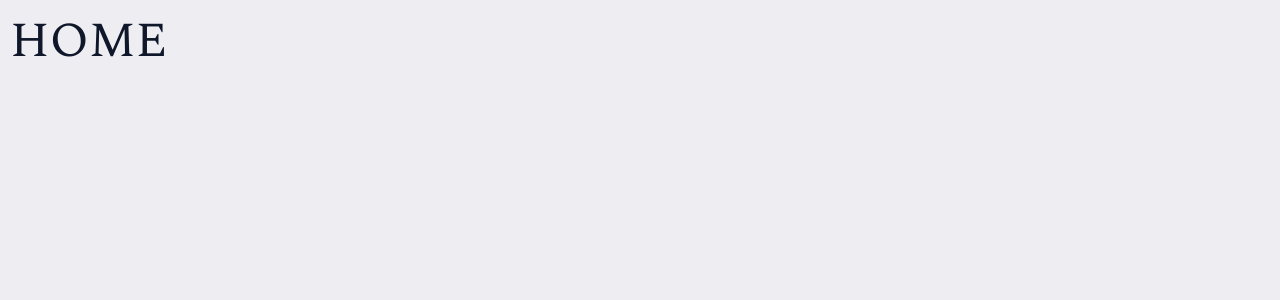
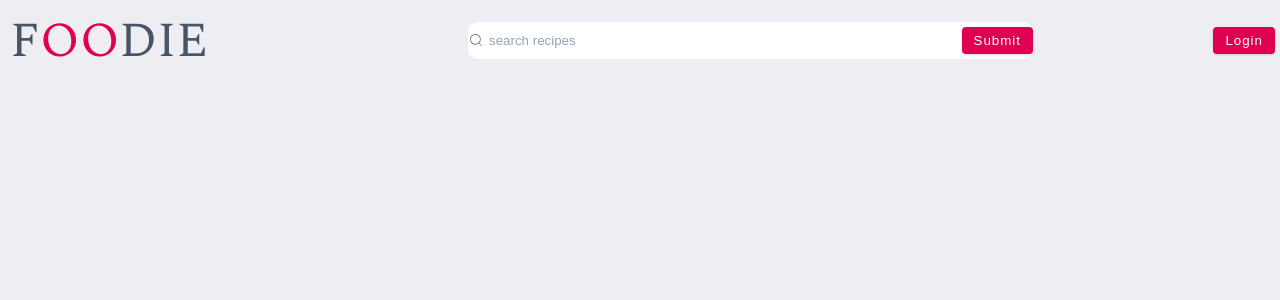
Before and after one commit to ozi-sadiq-kasai/Foodie, a React (Vite) app in the folder client/: page / in a window 1280 px wide. Shown: the top 300 px of the page. Built offline with nearby package versions, Linux system fonts and the light colour scheme.

Commit message:
Home navigation worked on

```diff
--- a/client/src/App.jsx
+++ b/client/src/App.jsx
@@ -1,6 +1,6 @@
 import Register from './components/register/Register'
 import { Routes, Route } from 'react-router-dom';
-import Home from './components/home/Home'
+import Home from './pages/home/Home'
 import Login  from './components/login/Login'
 
 const App = () => {
--- a/client/src/components/home/Home.jsx
+++ /dev/null
@@ -1,11 +0,0 @@
-
-
-const Home = () => {
-  return (
-    <div>
-      <h1>HOME</h1>
-    </div>
-  )
-}
-
-export default Home
--- a/client/src/components/login/Login.jsx
+++ b/client/src/components/login/Login.jsx
@@ -1,13 +1,18 @@
 import styles from './Login.module.scss';
-import { GoPerson } from 'react-icons/go';
 import { MdOutlineAlternateEmail } from 'react-icons/md';
 import { FcGoogle } from 'react-icons/fc';
 import { GoUnlock } from 'react-icons/go';
 import { useState } from 'react';
+import { useNavigate } from 'react-router-dom';
 import lemons from '../../assets/lemons.png';
 import salad from '../../assets/salad.png';
+import axios from 'axios'
 
 const Login = () => {
+  const navigate = useNavigate()
+
+  const [email, setEmail] = useState('');
+  const [password, setPassword] = useState('');
   const [focus, setFocus] = useState({
     username: false,
     email: false,
@@ -28,6 +33,22 @@ const Login = () => {
       }));
     }
   };
+  const handleSubmit = async (e) => {
+    e.preventDefault();
+    try {
+      const response = await axios.post(
+        `${import.meta.env.VITE_REACT_APP_SERVER_URL}/auth/login`,
+        {
+          email,
+          password,
+        }
+      );
+      console.log('Login successfull:', response.data);
+      navigate('/');
+    } catch (error) {
+      console.log('Registration failed:', error);
+    }
+  };
 
   return (
     <div className={styles.wrapper}>
@@ -40,33 +61,7 @@ const Login = () => {
         className={styles['wrapper__salad-img']}
       />
       <p className={styles['wrapper__recipes']}>More than <span>15,000 recipes</span>from around the world!</p>
-        <form action='#' className={styles['wrapper__form']}>
-          <div className={styles['wrapper__input-box']}>
-            <label
-              htmlFor='username'
-              className={
-                focus.username || document.getElementById('username')?.value
-                  ? styles['focused']
-                  : ''
-              }>
-              Username
-            </label>
-            <input
-              type='text'
-              id='username'
-              required
-              onFocus={() => handleFocus('username')}
-              onBlur={(e) => handleBlur('username', e.target.value)}
-            />
-            <span
-              className={
-                focus.username || document.getElementById('username')?.value
-                  ? styles['focused']
-                  : ''
-              }>
-              <GoPerson />
-            </span>
-          </div>
+        <form onSubmit={handleSubmit} className={styles['wrapper__form']}>
           <div className={styles['wrapper__input-box']}>
             <label
               htmlFor='email'
@@ -83,6 +78,7 @@ const Login = () => {
               required
               onFocus={() => handleFocus('email')}
               onBlur={(e) => handleBlur('email', e.target.value)}
+              onChange={(e)=>setEmail(e.target.value)}
             />
             <span
               className={
@@ -109,6 +105,7 @@ const Login = () => {
               required
               onFocus={() => handleFocus('password')}
               onBlur={(e) => handleBlur('password', e.target.value)}
+              onChange={(e)=>setPassword(e.target.value)}
             />
             <span
               className={
--- /dev/null
+++ b/client/src/pages/home/Home.jsx
@@ -0,0 +1,38 @@
+import styles from './Home.module.scss';
+import { CiSearch } from 'react-icons/ci';
+import { useNavigate } from 'react-router-dom'
+
+const Home = () => {
+  const navigate = useNavigate()
+
+  return (
+    <main className={styles.wrapper}>
+      <nav className={styles['wrapper__nav']}>
+        <ul>
+          <li className={styles['wrapper__logo']}>
+            <h1>
+              F<span>OO</span>DIE
+            </h1>
+          </li>
+          <li className={styles['wrapper__search-wrapper']}>
+            <div className={styles['wrapper__search-wrapper-div']}>
+              <div className={styles['wrapper__search-wrapper-input']}>
+                <CiSearch />
+                <input type='text' placeholder='search recipes' />
+              </div>
+              <button className={`${styles['wrapper__search-btn']} btn`}>
+                Submit
+              </button>
+            </div>
+          </li>
+          <li className={styles['wrapper__login']}>
+            <button className={`${styles['wrapper__login-btn']} btn`}
+            onClick={()=>navigate('/Login')}>login</button>
+          </li>
+        </ul>
+      </nav>
+    </main>
+  );
+};
+
+export default Home;
--- /dev/null
+++ b/client/src/pages/home/Home.module.scss
@@ -0,0 +1,42 @@
+.wrapper{
+  &__nav{
+   ul{
+    display: flex;
+    justify-content: space-between;
+    align-items: center;
+    gap: 1rem;
+ }
+  }
+  &__logo{
+   flex:2;
+   height:10vh;
+  }
+  &__search-wrapper{
+   flex:2.5;
+}
+&__search-wrapper-div{
+ display: flex;
+ align-items: center;
+ background-color: var(--white);
+ border-radius: 10px;
+ padding: 5px 0;
+ justify-content: space-between;
+}
+&__search-wrapper-input{
+display: flex;
+align-items: center;
+input{
+    border: none;
+    outline: none;
+    padding-left: 5px ;
+}
+}
+&__search-wrapper-btn{
+border: none;
+}
+&__login{
+   flex:1;
+   text-align: end;
+   padding-right: 5px;
+  }
+}
```
